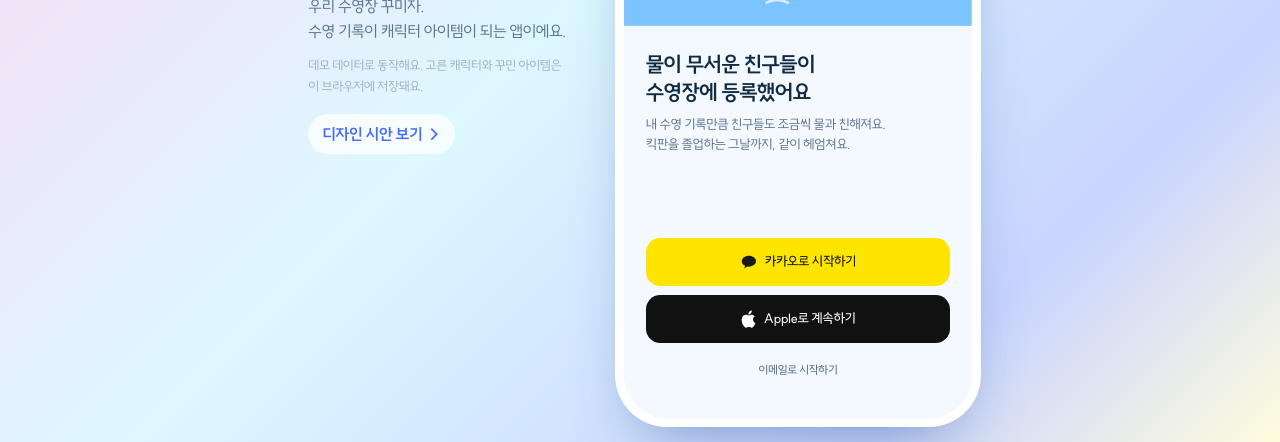
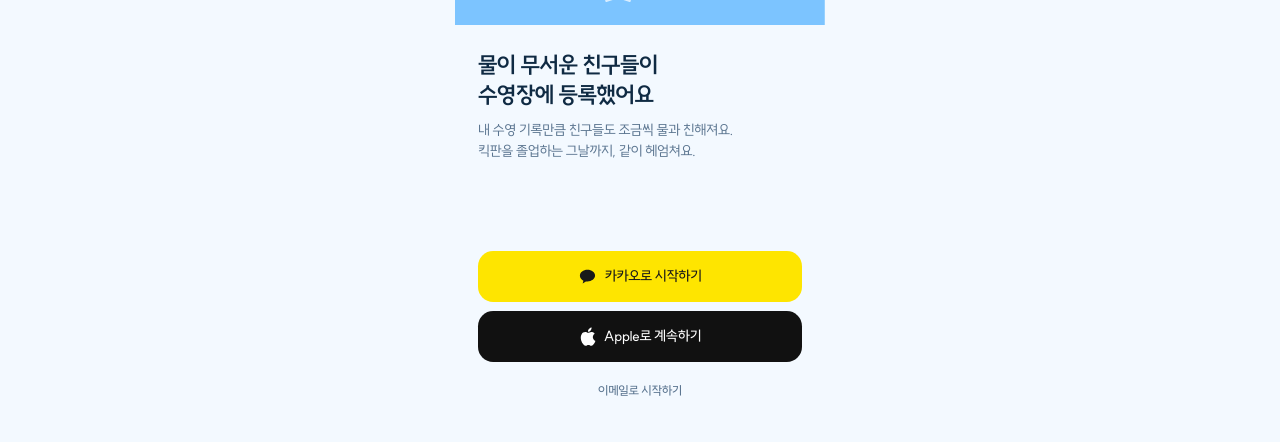
Before and after one commit to eugenekimkim/usukku, a plain HTML site: page index.html in a window 1280 px wide. Shown: the part 358-800 px from the top of the page. Drawn offline with Linux system fonts and the light colour scheme.

Commit message:
앱: 휴대폰 프레임과 바깥 텍스트 제거, 모바일 비율로 가운데 정렬
Co-Authored-By: Claude Opus 5.5 <noreply@anthropic.com>
Claude-Session: https://claude.ai/code/session_01NH13YULPyXYG3434pbbtSb

```diff
--- a/css/app.css
+++ b/css/app.css
@@ -1,26 +1,15 @@
 /* 우수꾸 앱 셸 */
 * { box-sizing: border-box; }
 html, body { margin: 0; height: 100%; }
-body.app { font-family: var(--font-family); letter-spacing: var(--tracking); color: var(--ink); background: var(--g-special);
-  display: flex; align-items: center; justify-content: center; gap: 56px; min-height: 100vh; -webkit-font-smoothing: antialiased; }
-
-.side { width: 260px; }
-.side-logo { font-size: 44px; font-weight: 800; letter-spacing: -0.04em; }
-.side p { color: var(--sub); line-height: 1.6; margin: 10px 0 0; }
-.side .side-note { font-size: 13px; color: var(--mute); }
-.side-link { display: inline-block; margin-top: 18px; font-weight: 700; color: var(--btn); text-decoration: none; padding: 10px 14px; border-radius: 999px; background: rgba(255,255,255,.75); }
-.side-link:hover { background: #fff; }
+/* 모바일 비율(390 × 844)만 유지하고 화면 가운데에 꽉 차게 */
+body.app { font-family: var(--font-family); letter-spacing: var(--tracking); color: var(--ink); background: var(--bg);
+  display: flex; align-items: center; justify-content: center; height: 100vh; height: 100dvh; overflow: hidden; -webkit-font-smoothing: antialiased; }
 
 .device { zoom: var(--app-zoom, 1); }
-.phone { position: relative; width: 390px; height: 844px; border-radius: 48px; overflow: hidden; background: var(--bg);
-  box-shadow: 0 0 0 10px #fff, 0 30px 70px -20px rgba(31,76,140,.55); }
+.phone { position: relative; width: 390px; height: 844px; overflow: hidden; background: var(--bg); }
 #view, #view .screen { width: 390px; height: 844px; }
 #layer { position: absolute; inset: 0; pointer-events: none; }
 #layer > * { pointer-events: auto; }
-
-body.app.narrow { background: var(--bg); align-items: flex-start; }
-body.app.narrow .side { display: none; }
-body.app.narrow .phone { border-radius: 0; box-shadow: none; }
 
 /* 누를 수 있는 요소 */
 .tappable { cursor: pointer; transition: transform .12s ease, filter .12s ease; -webkit-tap-highlight-color: transparent; }
--- a/index.html
+++ b/index.html
@@ -10,12 +10,6 @@
 <link rel="stylesheet" href="css/app.css">
 </head>
 <body class="app">
-  <aside class="side">
-    <div class="side-logo">우수꾸</div>
-    <p>우리 수영장 꾸미자.<br>수영 기록이 캐릭터 아이템이 되는 앱이에요.</p>
-    <p class="side-note">데모 데이터로 동작해요. 고른 캐릭터와 꾸민 아이템은 이 브라우저에 저장돼요.</p>
-    <a class="side-link" href="about/index.html">디자인 시안 보기 →</a>
-  </aside>
   <div class="device">
     <div class="phone" id="phone">
       <div id="view"></div>
--- a/js/main.js
+++ b/js/main.js
@@ -152,10 +152,9 @@
 
   // ---------- 화면 맞추기 · 시작 ----------
   function fit() {
-    const narrow = window.innerWidth <= 500;
-    const z = narrow ? Math.min(window.innerWidth / 390, window.innerHeight / 844) : Math.min(1, (window.innerHeight - 48) / 844);
+    // 390 × 844 비율을 지킨 채 창 안에 가장 크게
+    const z = Math.min(window.innerWidth / 390, window.innerHeight / 844);
     document.documentElement.style.setProperty('--app-zoom', z.toFixed(4));
-    document.body.classList.toggle('narrow', narrow);
   }
   window.addEventListener('resize', fit);
   window.addEventListener('hashchange', () => { closeSheet(); render(location.hash.slice(1)); });
```
